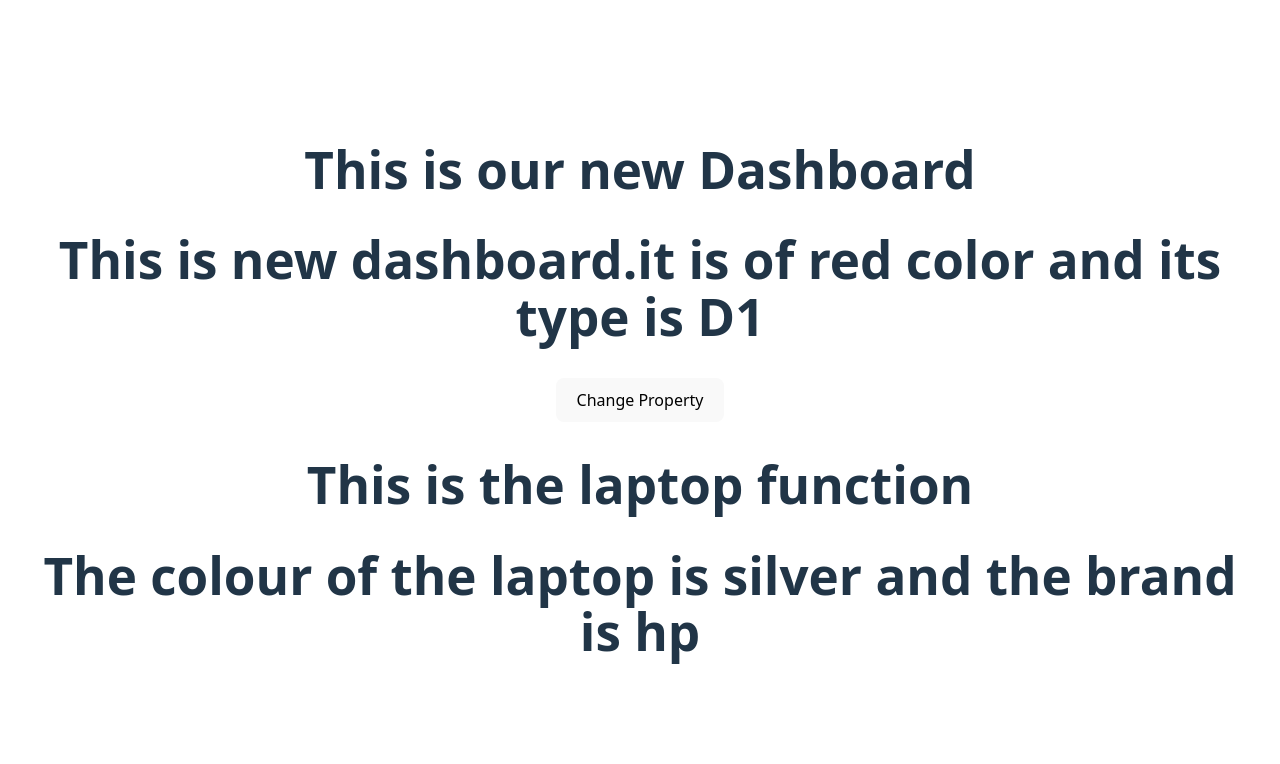
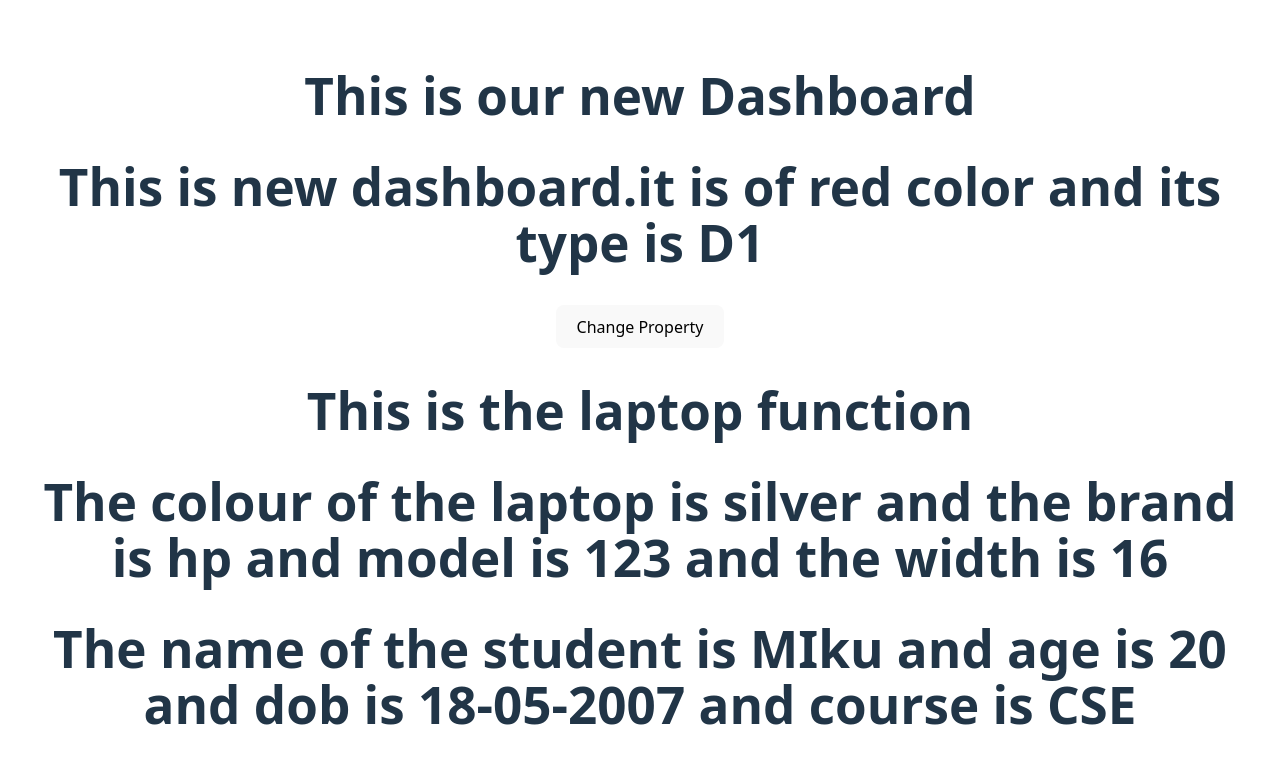
Before and after one commit to DiyaMaji22/Learning-react, a React (Vite) app in the folder my-app-vite/: page / in a window 1280 px wide. Shown: the top 764 px of the page. Built offline with nearby package versions, Linux system fonts and the light colour scheme.

Commit message:
Learing props

```diff
--- a/my-app-vite/src/Laptopfunction.jsx
+++ b/my-app-vite/src/Laptopfunction.jsx
@@ -1,10 +1,11 @@
 import React from "react"
 
 function LaptopFunction(props){
+
     return(
         <div>
             <h1>This is the laptop function</h1>
-            <h1>The colour of the laptop is {props.colour} and the brand is {props.brand}</h1>
+            <h1>The colour of the laptop is {props.colour} and the brand is {props.brand} and model is {props.model} and the width is {props.config.ram}</h1>
         </div>
     )
 
--- /dev/null
+++ b/my-app-vite/src/StudentFunction.jsx
@@ -0,0 +1,10 @@
+
+
+function Student(props){
+    return(
+        <div>
+            <h1>The name of the student is {props.name} and age is {props.age} and dob is {props.dob} and course is {props.course}</h1>
+        </div>
+    )
+}
+export default Student;
--- a/my-app-vite/src/main.jsx
+++ b/my-app-vite/src/main.jsx
@@ -7,6 +7,7 @@ import DashBoardComponent from './dashboard.jsx'
 import Table from './table.jsx'
 import JsxBasics from './basic.jsx'
 import LaptopFunction from './Laptopfunction.jsx'
+import Student from './StudentFunction.jsx'
 
 
 // function Laptop(){
@@ -43,18 +44,23 @@ import LaptopFunction from './Laptopfunction.jsx'
 // }
 
 
-
-
+let modelno=123;
+let config={
+  ram:16
+}
+let course="CSE";
 createRoot(document.getElementById('root')).render(
   <StrictMode>
     {/* <App />
     {list()} */}
     <DashBoardComponent/>
 
-    <LaptopFunction brand="hp" colour="silver"/>
+    <LaptopFunction brand="hp" colour="silver" year={2025} model={modelno} config={config}/>
     {/* <Table/>
     <JsxBasics/>
 
     <Box/> */}
+
+    <Student name="MIku" age={20} dob="18-05-2007" course={course}/>
   </StrictMode>,
 )
```
